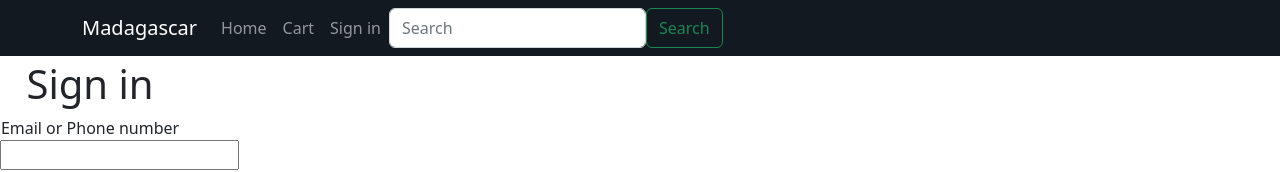
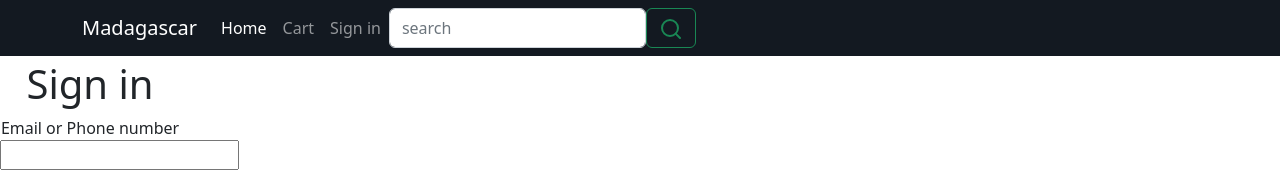
Before and after one commit to pedramardakani/clone-amazon, a React (Create React App) app: page / in a window 1280 px wide. Shown: the top 172 px of the page. Built offline with nearby package versions, Linux system fonts and the light colour scheme.

Commit message:
Added the little search icon to the search engin in the nav bar.

```diff
--- a/package.json
+++ b/package.json
@@ -3,14 +3,20 @@
   "version": "0.1.0",
   "private": true,
   "dependencies": {
+    "@fortawesome/fontawesome-svg-core": "^6.4.0",
+    "@fortawesome/free-regular-svg-icons": "^6.4.0",
+    "@fortawesome/free-solid-svg-icons": "^6.4.0",
+    "@fortawesome/react-fontawesome": "^0.2.0",
     "@testing-library/jest-dom": "^5.16.5",
     "@testing-library/react": "^13.4.0",
     "@testing-library/user-event": "^13.5.0",
+    "babel-plugin-macros": "^3.1.0",
     "bootstrap": "^5.2.3",
     "jquery": "^3.6.4",
     "react": "^18.2.0",
     "react-bootstrap": "^2.7.2",
     "react-dom": "^18.2.0",
+    "react-feather": "^2.0.10",
     "react-scripts": "5.0.1",
     "web-vitals": "^2.1.4"
   },
--- a/src/Navigation.js
+++ b/src/Navigation.js
@@ -4,6 +4,7 @@ import "bootstrap/dist/css/bootstrap.min.css";
 import Container from "react-bootstrap/Container";
 import Nav from "react-bootstrap/Nav";
 import Navbar from "react-bootstrap/Navbar";
+import * as Icon from "react-feather";
 
 export default function Navigation() {
   return (
@@ -21,7 +22,9 @@ export default function Navigation() {
           <Navbar.Toggle aria-controls="basic-navbar-nav" />
           <Navbar.Collapse id="basic-navbar-nav">
             <Nav className="me-auto nav-links">
-              <Nav.Link href="#home">Home</Nav.Link>
+              <Nav.Link className="active" href="#home">
+                Home
+              </Nav.Link>
               <Nav.Link href="#cart">Cart</Nav.Link>
               <Nav.Link href="#signin">Sign in</Nav.Link>
 
@@ -29,14 +32,14 @@ export default function Navigation() {
                 <input
                   class="form-control mr-sm-2"
                   type="search"
-                  placeholder="Search"
                   aria-label="Search"
+                  placeholder="search"
                 ></input>
                 <button
                   class="btn btn-outline-success my-2 my-sm-0"
                   type="submit"
                 >
-                  Search
+                  <Icon.Search />
                 </button>
               </form>
             </Nav>
--- /dev/null
+++ b/src/babel.config.js
@@ -0,0 +1,5 @@
+module.exports = function (api) {
+  return {
+    plugins: ["macros"],
+  };
+};
```
Also changed, not shown: 1 other file (tests, documents, lock files or other folders).
